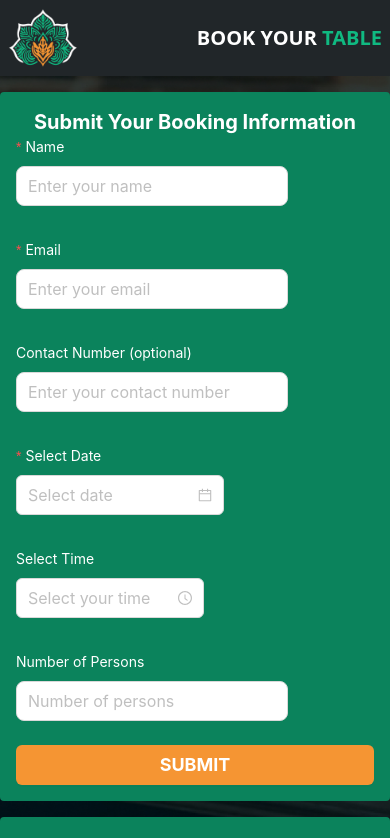
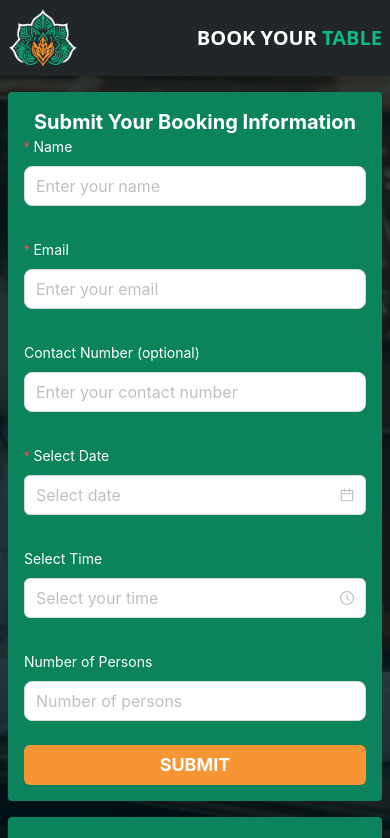
Before and after one commit to bdCalling-Sdt-hub/danny-booking-frontend, a React (Vite) app: page / in a window 390 px wide. Shown: the top 838 px of the page. Built offline with nearby package versions, Linux system fonts and the light colour scheme.

Commit message:
feat: applied search paramas

```diff
--- a/package.json
+++ b/package.json
@@ -14,6 +14,7 @@
     "axios": "^1.7.2",
     "react": "^18.2.0",
     "react-dom": "^18.2.0",
+    "react-router-dom": "^6.23.1",
     "sonner": "^1.4.41"
   },
   "devDependencies": {
--- a/src/App.tsx
+++ b/src/App.tsx
@@ -1,10 +1,14 @@
 import { Col, Row } from "antd";
+import { useLocation } from "react-router-dom";
 import bg from "./assets/bg.jpg";
 import Footer from "./component/Footer";
 import SubmitForm from "./component/Form";
 import Header from "./component/Header";
 import OpeningCard from "./component/OpeningCard";
 function App() {
+  const { search } = useLocation();
+  const branch = new URLSearchParams(search).get("branch");
+  console.log(branch);
   return (
     <>
       <Header />
@@ -12,9 +16,9 @@ function App() {
         className="bg-cover bg-center min-h-screen lg:py-0 py-4 flex justify-center items-center"
         style={{ backgroundImage: `url(${bg})` }}
       >
-        <div className="container mx-auto">
-          <Row justify="center" gutter={[24, 16]}>
-            <Col lg={8} md={12} sm={24}>
+        <div className="container mx-auto px-2 lg:px-0">
+          <Row justify="center" gutter={[16, 16]}>
+            <Col lg={8} md={12} sm={24} xs={24}>
               <div className="bg-[#0B835C] p-4 w-full rounded text-center text-white">
                 <h5 className="text-xl font-bold">
                   Submit Your Booking Information
@@ -22,7 +26,7 @@ function App() {
                 <SubmitForm />
               </div>
             </Col>
-            <Col lg={12} md={12} sm={24}>
+            <Col lg={12} md={12} sm={24} xs={24}>
               <OpeningCard />
             </Col>
           </Row>
--- a/src/component/Form.tsx
+++ b/src/component/Form.tsx
@@ -10,7 +10,7 @@ const SubmitForm = () => {
   return (
     <Form onFinish={onFinish} layout="vertical">
       <Row gutter={[16, 9]}>
-        <Col lg={12} md={12} sm={24}>
+        <Col lg={12} md={12} sm={24} xs={24}>
           <Form.Item
             name="name"
             rules={[{ required: true, message: "Name is required" }]}
@@ -19,7 +19,7 @@ const SubmitForm = () => {
             <Input size="large" type="text" placeholder="Enter your name" />
           </Form.Item>
         </Col>
-        <Col lg={12} md={12} sm={24}>
+        <Col lg={12} md={12} sm={24} xs={24}>
           <Form.Item
             name="email"
             rules={[{ required: true, message: "Email is required" }]}
@@ -28,7 +28,7 @@ const SubmitForm = () => {
             <Input size="large" type="text" placeholder="Enter your email" />
           </Form.Item>
         </Col>
-        <Col lg={12} md={12} sm={24}>
+        <Col lg={12} md={12} sm={24} xs={24}>
           <Form.Item label="Contact Number (optional)" name="number">
             <Input
               size="large"
@@ -37,7 +37,7 @@ const SubmitForm = () => {
             />
           </Form.Item>
         </Col>
-        <Col lg={12} md={12} sm={24}>
+        <Col lg={12} md={12} sm={24} xs={24}>
           <Form.Item
             label="Select Date"
             name="date"
@@ -50,7 +50,7 @@ const SubmitForm = () => {
             />
           </Form.Item>
         </Col>
-        <Col lg={12} md={12} sm={24}>
+        <Col lg={12} md={12} sm={24} xs={24}>
           <Form.Item label="Select Time" name="time">
             <TimePicker
               minuteStep={15}
@@ -61,7 +61,7 @@ const SubmitForm = () => {
             />
           </Form.Item>
         </Col>
-        <Col lg={12} md={12} sm={24}>
+        <Col lg={12} md={12} sm={24} xs={24}>
           <Form.Item label="Number of Persons" name="person">
             <Input size="large" placeholder="Number of persons" type="Number" />
           </Form.Item>
--- a/src/main.tsx
+++ b/src/main.tsx
@@ -1,16 +1,17 @@
 import { ConfigProvider } from "antd";
 import React from "react";
 import ReactDOM from "react-dom/client";
+import { RouterProvider } from "react-router-dom";
 import { Toaster } from "sonner";
-import App from "./App.tsx";
 import "./index.css";
 import { themeProvider } from "./lib/theme/theme.ts";
+import { router } from "./router/router.tsx";
 
 ReactDOM.createRoot(document.getElementById("root")!).render(
   <React.StrictMode>
     <Toaster richColors />
     <ConfigProvider theme={themeProvider}>
-      <App />
+      <RouterProvider router={router} />
     </ConfigProvider>
   </React.StrictMode>
 );
--- /dev/null
+++ b/src/router/router.tsx
@@ -0,0 +1,9 @@
+import { createBrowserRouter } from "react-router-dom";
+import App from "../App";
+
+export const router = createBrowserRouter([
+  {
+    path: "/",
+    element: <App />,
+  },
+]);
```
Also changed, not shown: 2 other files (tests, documents, lock files or other folders).
